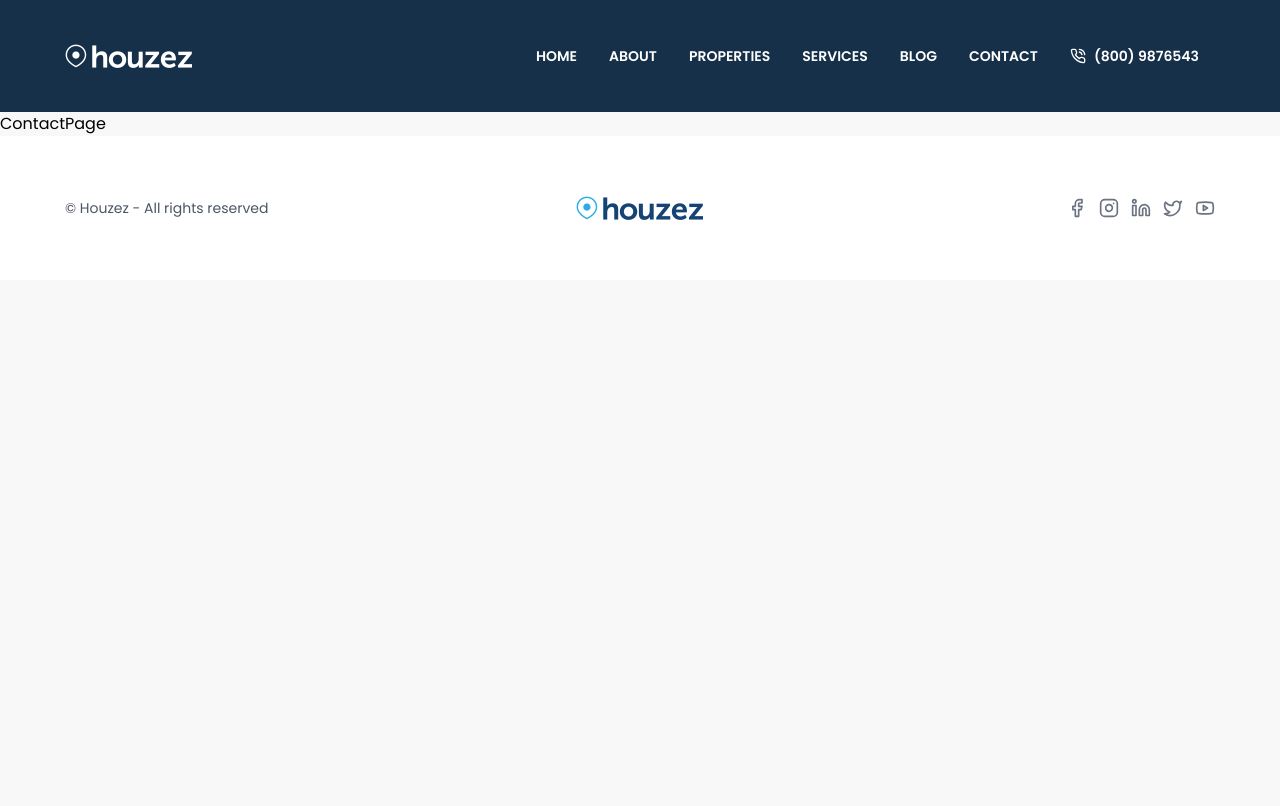
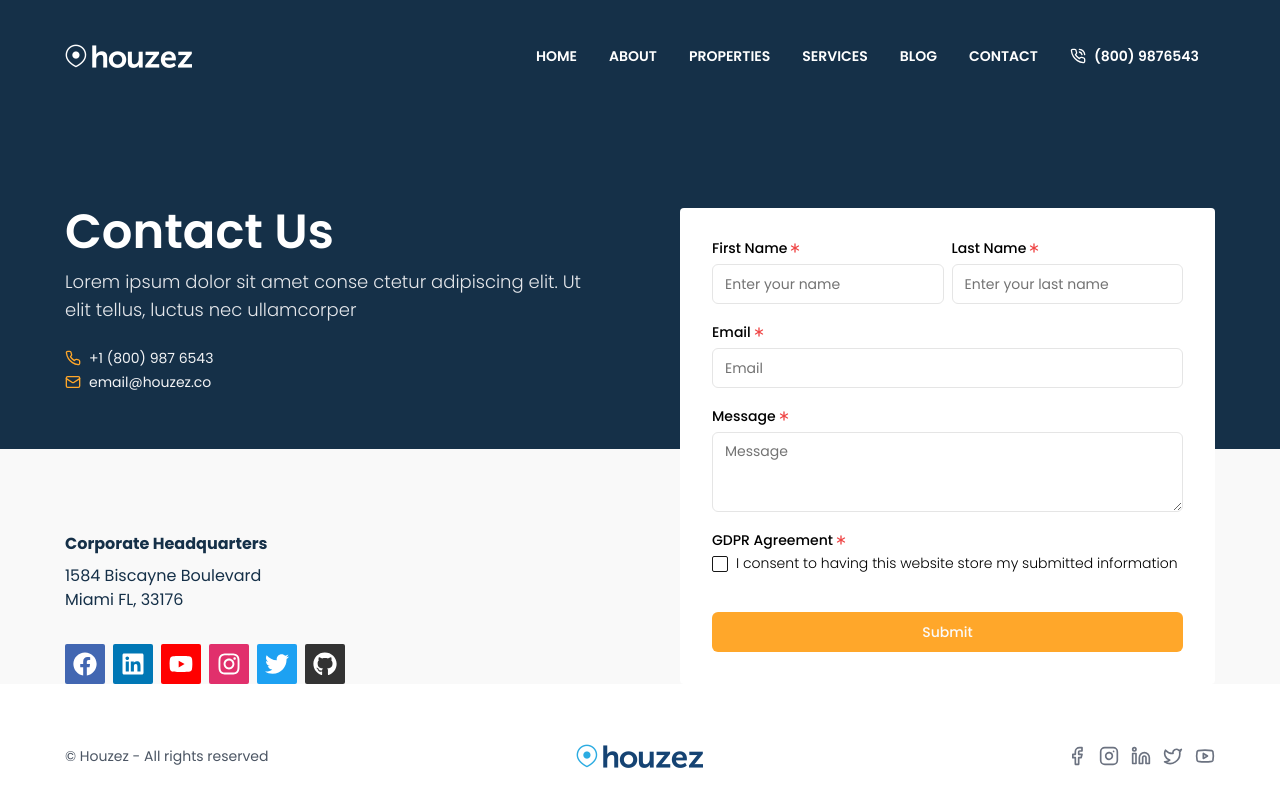
Before and after one commit to techiesakar/realstate, a Next.js app: page /contact in a window 1280 px wide. Shown: the top 806 px of the page. Built offline with nearby package versions, Linux system fonts and the light colour scheme.

Commit message:
Refactaring common header to all page

```diff
--- a/app/(pages)/contact/page.tsx
+++ b/app/(pages)/contact/page.tsx
@@ -1,9 +1,19 @@
-import React from 'react'
+import PageHeroWrapper from "@/components/pages/page-hero";
+import { ContactBottomLeft } from "@/components/pages/contact/contact-bottom-left";
+import { ContactRight } from "@/components/pages/contact/contact-right";
 
 const ContactPage = () => {
-    return (
-        <div>ContactPage</div>
-    )
-}
+  return (
+    <PageHeroWrapper
+      title="contact us"
+      subtitle="Lorem ipsum dolor sit amet conse ctetur adipiscing elit. Ut elit tellus, luctus nec ullamcorper
+    "
+      bottomLeft={<ContactBottomLeft />}
+      right={<ContactRight />}
+      phone="+1 (800) 987 6543"
+      email="email@houzez.co"
+    ></PageHeroWrapper>
+  );
+};
 
-export default ContactPage
+export default ContactPage;
--- a/app/layout.tsx
+++ b/app/layout.tsx
@@ -1,32 +1,32 @@
-import type { Metadata } from 'next'
-import { Poppins } from 'next/font/google'
-import './globals.css'
-import { Header } from '@/components/navigation/header/header'
-import { Footer } from '@/components/navigation/footer/footer'
+import type { Metadata } from "next";
+import { Poppins } from "next/font/google";
+import "./globals.css";
+import { Header } from "@/components/navigation/header/header";
+import { Footer } from "@/components/navigation/footer/footer";
 
 const poppins = Poppins({
-  subsets: ['latin'],
-  display: 'swap',
-  weight: ['300', '400', '500', '600', '700']
-})
+  subsets: ["latin"],
+  display: "swap",
+  weight: ["300", "400", "500", "600", "700"],
+});
 
 export const metadata: Metadata = {
-  title: 'Houzez',
+  title: "Houzez",
   description: "The home you're dreaming of is waiting for you",
-}
+};
 
 export default function RootLayout({
   children,
 }: {
-  children: React.ReactNode
+  children: React.ReactNode;
 }) {
   return (
     <html lang="en">
-      <body className={poppins.className}>
+      <body className={`${poppins.className} flex flex-col`}>
         <Header />
-        {children}
+        <main className="flex-1">{children}</main>
         <Footer />
       </body>
     </html>
-  )
+  );
 }
--- a/components/pages/about/blog-section/blog-section.tsx
+++ b/components/pages/about/blog-section/blog-section.tsx
@@ -64,7 +64,7 @@ export const BlogSection = () => {
 
 export const BlogCard = ({ tags, title, content, imageUrl }: PropsType) => {
   return (
-    <div className="bg-white p-4 rounded flex flex-col gap-2">
+    <div className="bg-white p-4 rounded flex flex-col gap-3">
       <div>
         <Image
           src={imageUrl}
@@ -79,11 +79,11 @@ export const BlogCard = ({ tags, title, content, imageUrl }: PropsType) => {
           <Tag className="w-3 h-3 mr-1" />
           {tags}
         </span>
-        <h2 className="font-semibold text-lg text-primary capitalize">
-          {title}
-        </h2>
-        <p className="text-sm text-gray-600 line-clamp-4">{content}</p>
-        <Link className="text-secondary text-sm font-semibold" href="">
+        <h2 className="font-semibold  text-primary capitalize">{title}</h2>
+        <p className="text-xs  text-gray-600 line-clamp-4 leading-5">
+          {content}
+        </p>
+        <Link className="text-secondary text-sm " href="">
           Continue Reading
         </Link>
       </div>
--- /dev/null
+++ b/components/pages/contact/contact-bottom-left.tsx
@@ -0,0 +1,41 @@
+import {
+  FaFacebook,
+  FaGithub,
+  FaInstagram,
+  FaLinkedin,
+  FaTwitter,
+  FaYoutube,
+} from "react-icons/fa";
+export const ContactBottomLeft = () => {
+  return (
+    <div className="space-y-8">
+      <div className="text-primary space-y-2">
+        <p className="font-bold">Corporate Headquarters</p>
+        <p className="">
+          1584 Biscayne Boulevard <br />
+          Miami FL, 33176
+        </p>
+      </div>
+      <div className="flex gap-2">
+        <span className="text-white bg-facebook p-2 text-2xl rounded-sm">
+          <FaFacebook />
+        </span>
+        <span className="text-white bg-linkedin p-2 text-2xl rounded-sm">
+          <FaLinkedin />
+        </span>
+        <span className="text-white bg-youtube p-2 text-2xl rounded-sm">
+          <FaYoutube />
+        </span>
+        <span className="text-white bg-instagram p-2 text-2xl rounded-sm">
+          <FaInstagram />
+        </span>
+        <span className="text-white bg-twitter p-2 text-2xl rounded-sm">
+          <FaTwitter />
+        </span>
+        <span className="text-white bg-github p-2 text-2xl rounded-sm">
+          <FaGithub />
+        </span>
+      </div>
+    </div>
+  );
+};
--- /dev/null
+++ b/components/pages/contact/contact-right.tsx
@@ -0,0 +1,159 @@
+"use client";
+import { z } from "zod";
+import { zodResolver } from "@hookform/resolvers/zod";
+import { Asterisk } from "lucide-react";
+import { useForm } from "react-hook-form";
+
+import { Button } from "@/components/ui/button";
+import { Checkbox } from "@/components/ui/checkbox";
+import {
+  Form,
+  FormControl,
+  FormField,
+  FormItem,
+  FormLabel,
+} from "@/components/ui/form";
+import { Input } from "@/components/ui/input";
+import { Textarea } from "@/components/ui/textarea";
+
+export const ContactRight = () => {
+  const formSchema = z.object({
+    firstname: z.string().min(3, {
+      message: "First name must be at least 3 characters",
+    }),
+    lastname: z.string().min(3, {
+      message: "Last name must be at least 3 characters",
+    }),
+
+    email: z.string().email({
+      message: "Invalid Email",
+    }),
+
+    message: z.string().min(10, {
+      message: "Message must be at least 10 characters",
+    }),
+    consent: z.boolean().default(false),
+  });
+
+  const form = useForm<z.infer<typeof formSchema>>({
+    resolver: zodResolver(formSchema),
+    defaultValues: {
+      firstname: "",
+      lastname: "",
+      email: "",
+      message: "",
+      consent: false,
+    },
+  });
+
+  const onSubmit = (values: z.infer<typeof formSchema>) => {
+    console.log(values);
+  };
+
+  return (
+    <div className="relative flex items-start bg-white rounded">
+      <Form {...form}>
+        <form onSubmit={form.handleSubmit(onSubmit)} className="p-8 space-y-5">
+          <div className="flex gap-2 justify-between items-center">
+            <FormField
+              control={form.control}
+              name="firstname"
+              render={({ field }) => (
+                <FormItem>
+                  <div className="flex items-center">
+                    <FormLabel>First Name</FormLabel>
+                    <Asterisk className="h-4 w-4 text-red-500" />
+                  </div>{" "}
+                  <FormControl>
+                    <Input placeholder="Enter your name" {...field} />
+                  </FormControl>
+                </FormItem>
+              )}
+            />
+            <FormField
+              control={form.control}
+              name="lastname"
+              render={({ field }) => (
+                <FormItem>
+                  <div className="flex items-center">
+                    <FormLabel>Last Name</FormLabel>
+                    <Asterisk className="h-4 w-4 text-red-500" />
+                  </div>{" "}
+                  <FormControl>
+                    <Input placeholder="Enter your last name" {...field} />
+                  </FormControl>
+                </FormItem>
+              )}
+            />
+          </div>
+          <FormField
+            control={form.control}
+            name="email"
+            render={({ field }) => (
+              <FormItem>
+                <div className="flex items-center">
+                  <FormLabel>Email</FormLabel>
+                  <Asterisk className="h-4 w-4 text-red-500" />
+                </div>
+                <FormControl>
+                  <Input placeholder="Email" {...field} />
+                </FormControl>
+              </FormItem>
+            )}
+          />
+          <FormField
+            control={form.control}
+            name="message"
+            render={({ field }) => (
+              <FormItem>
+                <div className="flex items-center">
+                  <FormLabel>Message</FormLabel>
+                  <Asterisk className="h-4 w-4 text-red-500" />
+                </div>
+                <FormControl>
+                  <Textarea placeholder="Message" {...field} />
+                </FormControl>
+              </FormItem>
+            )}
+          />
+
+          <FormField
+            control={form.control}
+            name="consent"
+            render={({ field }) => (
+              <FormItem className="flex flex-col">
+                <div className="flex items-center">
+                  <FormLabel>GDPR Agreement</FormLabel>
+                  <Asterisk className="h-4 w-4 text-red-500" />
+                </div>
+                <div className="flex gap-2">
+                  <FormControl>
+                    <Checkbox
+                      required
+                      id="consent"
+                      checked={field.value}
+                      onCheckedChange={field.onChange}
+                    />
+                  </FormControl>
+                  <label
+                    htmlFor="consent"
+                    className="text-sm  font-light leading-none peer-disabled:cursor-not-allowed peer-disabled:opacity-70"
+                  >
+                    I consent to having this website store my submitted
+                    information
+                  </label>
+                </div>
+              </FormItem>
+            )}
+          />
+          <Button
+            type="submit"
+            className="bg-secondary w-full block hover:bg-hover transition-all !mt-10"
+          >
+            Submit
+          </Button>
+        </form>
+      </Form>
+    </div>
+  );
+};
--- /dev/null
+++ b/components/pages/page-hero.tsx
@@ -0,0 +1,56 @@
+import { Mail, Phone } from "lucide-react";
+
+type PropsType = {
+  title?: string;
+  subtitle?: string;
+  right?: React.ReactNode;
+  bottomLeft?: React.ReactNode;
+  phone?: string;
+  email?: string;
+};
+
+export default function PageHeroWrapper({
+  title,
+  subtitle,
+  bottomLeft,
+  right,
+  phone,
+  email,
+}: PropsType) {
+  return (
+    <section className="text section-banner">
+      <div className="site-container grid grid-cols-2  pt-24  gap-20">
+        <div className="flex flex-col justify-between">
+          <div className="space-y-6">
+            <div>
+              {title && (
+                <h1 className="text-5xl capitalize font-semibold mb-3 text-white">
+                  {title}
+                </h1>
+              )}
+              {subtitle && (
+                <p className="font-light text-lg  text-gray-200">{subtitle}</p>
+              )}
+            </div>
+
+            <div>
+              {phone && (
+                <p className="text-sm  text-gray-100 flex items-center gap-2 mb-1">
+                  <Phone className="h-4 w-4 text-secondary" /> {phone}
+                </p>
+              )}
+
+              {email && (
+                <p className="text-sm  text-gray-100 flex items-center gap-2">
+                  <Mail className="h-4 w-4 text-secondary" /> {email}
+                </p>
+              )}
+            </div>
+          </div>
+          <div>{bottomLeft}</div>
+        </div>
+        <div className="relative">{right}</div>
+      </div>
+    </section>
+  );
+}
--- /dev/null
+++ b/components/ui/checkbox.tsx
@@ -0,0 +1,30 @@
+"use client"
+
+import * as React from "react"
+import * as CheckboxPrimitive from "@radix-ui/react-checkbox"
+import { Check } from "lucide-react"
+
+import { cn } from "@/lib/utils"
+
+const Checkbox = React.forwardRef<
+  React.ElementRef<typeof CheckboxPrimitive.Root>,
+  React.ComponentPropsWithoutRef<typeof CheckboxPrimitive.Root>
+>(({ className, ...props }, ref) => (
+  <CheckboxPrimitive.Root
+    ref={ref}
+    className={cn(
+      "peer h-4 w-4 shrink-0 rounded-sm border border-neutral-200 border-neutral-900 ring-offset-white focus-visible:outline-none focus-visible:ring-2 focus-visible:ring-neutral-950 focus-visible:ring-offset-2 disabled:cursor-not-allowed disabled:opacity-50 data-[state=checked]:bg-neutral-900 data-[state=checked]:text-neutral-50 dark:border-neutral-800 dark:border-neutral-50 dark:ring-offset-neutral-950 dark:focus-visible:ring-neutral-300 dark:data-[state=checked]:bg-neutral-50 dark:data-[state=checked]:text-neutral-900",
+      className
+    )}
+    {...props}
+  >
+    <CheckboxPrimitive.Indicator
+      className={cn("flex items-center justify-center text-current")}
+    >
+      <Check className="h-4 w-4" />
+    </CheckboxPrimitive.Indicator>
+  </CheckboxPrimitive.Root>
+))
+Checkbox.displayName = CheckboxPrimitive.Root.displayName
+
+export { Checkbox }
--- a/package.json
+++ b/package.json
@@ -10,6 +10,7 @@
   },
   "dependencies": {
     "@hookform/resolvers": "^3.3.2",
+    "@radix-ui/react-checkbox": "^1.0.4",
     "@radix-ui/react-label": "^2.0.2",
     "@radix-ui/react-scroll-area": "^1.0.5",
     "@radix-ui/react-select": "^2.0.0",
@@ -23,6 +24,7 @@
     "react-day-picker": "^8.9.1",
     "react-dom": "^18",
     "react-hook-form": "^7.48.2",
+    "react-icons": "^4.12.0",
     "swiper": "^11.0.5",
     "tailwind-merge": "^2.1.0",
     "tailwindcss-animate": "^1.0.7",
--- a/tailwind.config.ts
+++ b/tailwind.config.ts
@@ -34,7 +34,13 @@ module.exports = {
         primary: "#153048",
         secondary: "#ffa72a",
         hover: "#ff7800",
-        light: "#F8F8F8"
+        light: "#F8F8F8",
+        facebook:"#4267B2",
+        youtube:"#FF0000",
+        instagram:"#E1306C",
+        github:"#333333",
+        linkedin:"#0077B5",
+        twitter:"#1DA1F2"
       },
       width: {
         '1150': "1150px"
```
Also changed, not shown: components/navigation/header/nav-data.ts (+4 -4 lines), 1 other file (tests, documents, lock files or other folders).
